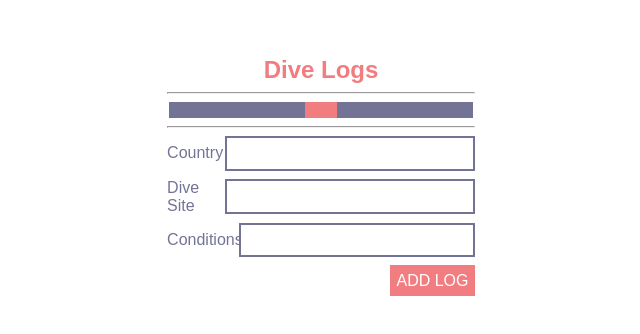
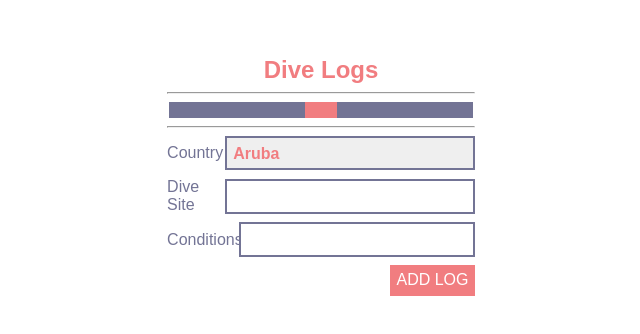
Before and after one commit to KevinMeldau/scuba-front, a React (Create React App) app: page / in a window 1280 px wide. Shown: the part 232-566 px from the top of the page, without its empty margins (319-959 px from the left). Built offline with nearby package versions, Linux system fonts and the light colour scheme; no server answers.

Commit message:
Did some stuff

```diff
--- a/src/App.js
+++ b/src/App.js
@@ -82,11 +82,54 @@ export default function App() {
 			<form onSubmit={addLog}>
 				<label>
 					<span>Country</span>
-					<input
+					<select
 						name="country"
 						value={state.newLog.log}
 						onChange={handleChange}
-					/>
+					>
+						<option value="Aruba">Aruba</option>
+						<option value="Bahamas">Bahamas</option>
+						<option value="Belize">Belize</option>
+						<option value="Benin">Benin</option>
+						<option value="Bermuda">Bermuda</option>
+						<option value="Cambodia">Cambodia</option>
+						<option value="Canary Islands">Canary Islands</option>
+						<option value="Cayman Islands">Cayman Islands</option>
+						<option value="Cocos Island">Cocos Island</option>
+						<option value="Guam">Guam</option>
+						<option value="Hawaii">Hawaii</option>
+						<option value="Iceland">Iceland</option>
+						<option value="Indonesia">Indonesia</option>
+						<option value="Italy">Italy</option>
+						<option value="Jamaica">Jamaica</option>
+						<option value="Japan">Japan</option>
+						<option value="Jordan">Jordan</option>
+						<option value="Kazakhstan">Kazakhstan</option>
+						<option value="Maldives">Maldives</option>
+						<option value="Mauritius">Mauritius</option>
+						<option value="Mayotte">Mayotte</option>
+						<option value="Mexico">Mexico</option>
+						<option value="Morocco">Morocco</option>
+						<option value="Mozambique">Mozambique</option>
+						<option value="Myanmar">Myanmar</option>
+						<option value="Nambia">Nambia</option>
+						<option value="Nauru">Nauru</option>
+						<option value="Nepal">Nepal</option>
+						<option value="Paraguay">Paraguay</option>
+						<option value="Seychelles">Seychelles</option>
+						<option value="Sierra Leone">Sierra Leone</option>
+						<option value="Singapore">Singapore</option>
+						<option value="Slovakia">Slovakia</option>
+						<option value="Thailand">Thailand</option>
+						<option value="Togo">Togo</option>
+						<option value="Tuvalu">Tuvalu</option>
+						<option value="Uganda">Uganda</option>
+						<option value="United Kingdom">United Kingdom</option>
+						<option value="Yemen">Yemen</option>
+						<option value="Zaire">Zaire</option>
+						<option value="Zambia">Zambia</option>
+						<option value="Zimbabwe">Zimbabwe</option>
+					</select>
 				</label>
 				<label>
 					<span>Dive Site</span>
```
